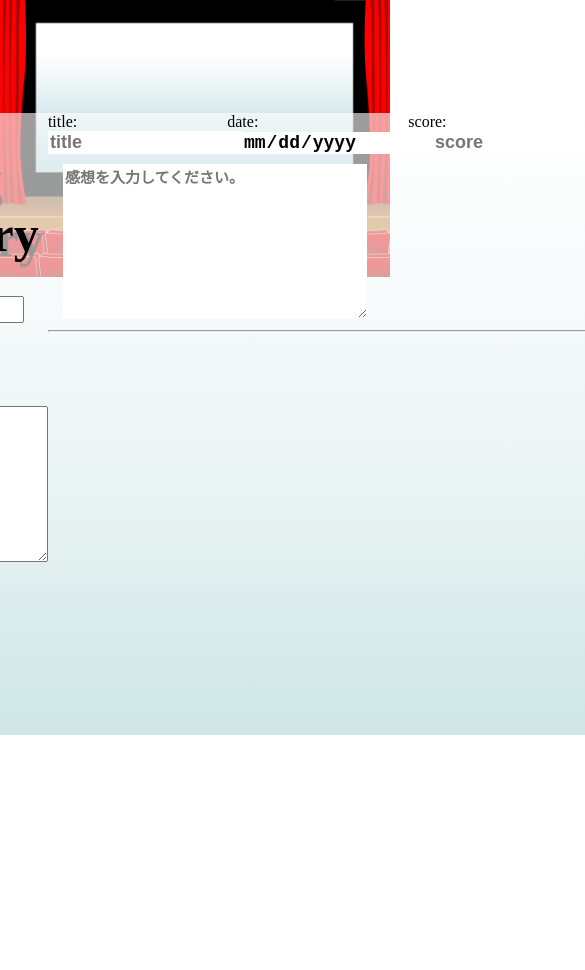
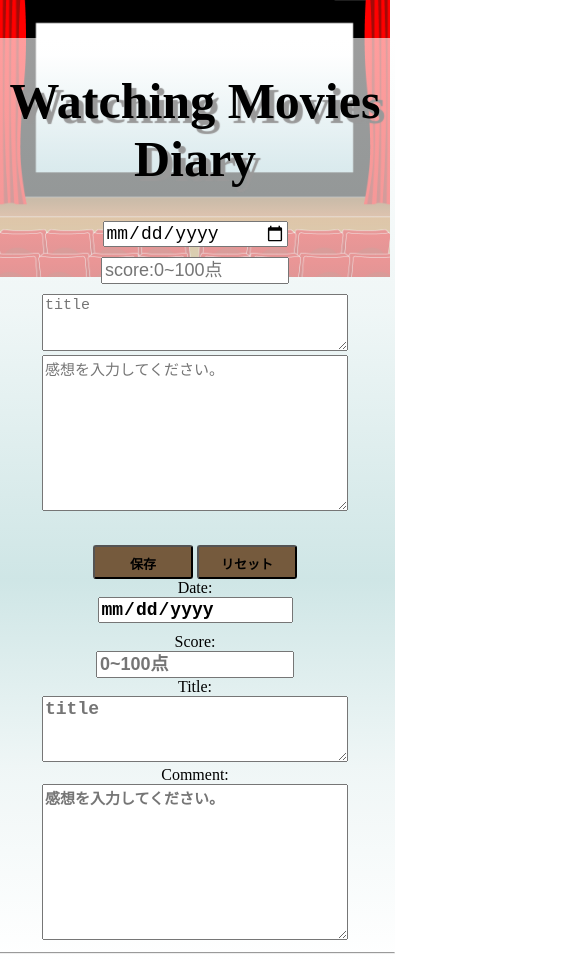
Before and after one commit to tes-inc/internship-20190204, a plain HTML site: page Tanahashi/movie/index.html in a window 390 px wide. Both pictures are taken after a click on the button "保存". Shown: the top 970 px of the page, 585 px wide, since content can reach past the window. Before the commit the page ends 844 px from the top, so only its background shows below. Drawn offline with nearby package versions, Linux system fonts and the light colour scheme.

Commit message:
レビューの修正のコミット

```diff
--- a/Tanahashi/movie/index.html
+++ b/Tanahashi/movie/index.html
@@ -4,7 +4,7 @@
   <meta charset="UTF-8">
   <meta name="viewport" content="width=device-width, initial-scale=1.0">
   <meta http-equiv="X-UA-Compatible" content="ie=edge">
-  <title>Document</title>
+  <title>Watching Movies Diary</title>
   <link rel="stylesheet" href="main.css">
   <script
  src="https://code.jquery.com/jquery-3.3.1.min.js"
@@ -15,18 +15,18 @@
   <div id="main">
    <div id="box">
     <h1>Watching Movies Diary</h1>
-    <input type="text" name="title" id="title" placeholder="title"><br>
     <input type="date" name="" id="date"><br>
-    <input type="text" name="points" id="points" placeholder="score"><br>
+    <input type="number" name="points" id="points" placeholder="score:0~100点" min="0" max="100" step="10"><br>
+    <textarea id="title" name="title" placeholder="title" cols="14" rows="3"></textarea><br>
     <textarea id="memo" placeholder="感想を入力してください。"></textarea><br>
     <button id="btnAdd" type="button">保存</button>
     <button id="btnReset" type="button">リセット</button>
    </div>
-
    <div id="history">
 
    </div>
-  </div>
+</div>
+
   <script src="index.js"></script>
  </body>
 </html>
--- a/Tanahashi/movie/index.js
+++ b/Tanahashi/movie/index.js
@@ -19,12 +19,11 @@ $(function(){
 
   let addMemo = function(ttl,date,points,memo){
     let template =
-    '<p>title:</p><p class="name">date:</p><p class="name">score:</p><p class="name">coment:</p><br>'+
-    '<input  type="text" name="title" id="title" value="%s" readonly="readonly" placeholder="title">'+
-    '<input type="date" name="" id="date" value="%s" readonly="readonly">'+
-    '<input  type="text" name="points" id="points" value="%s" placeholder="score" readonly="readonly">'+
-    '<textarea id="memo" placeholder="感想を入力してください。" readonly="readonly">%s</textarea><hr>';
-  template = template.replace('%s',ttl).replace('%s',date).replace('%s',points).replace('%s',memo);
+      '<p>Date:</p><input type="date" name="" id="date" value="%s" readonly="readonly">'+
+      '<p id="p">Score:</p><input type="number" name="points" id="points" placeholder="0~100点" min="0" max="100" value="%s" readonly="readonly"><br>'+
+      '<p>Title:</p><textarea id="title" placeholder="title" cols="14" rows="3" readonly="readonly">%s</textarea>'+
+      '<p>Comment:</p><textarea id="memo" placeholder="感想を入力してください。" readonly="readonly">%s</textarea><hr>';
+    template = template.replace('%s',date).replace('%s',points).replace('%s',ttl).replace('%s',memo);
 
     $("#history").append(template);
 
--- a/Tanahashi/movie/main.css
+++ b/Tanahashi/movie/main.css
@@ -1,5 +1,5 @@
 html, body, #main {
-  width: 100%;
+  width: auto;
   display: flex;
   justify-content: center;
 }
@@ -40,18 +40,11 @@ h1{
   border-bottom: none;/*線を消す*/
   }
 
-p{
-  display: inline;
-}
-
 template{
   background-color: white;
 }
-.name{
-  margin-left: 150px;
-}
 
-textarea{
+#memo{
   width: 300px;
   height: 150px;
   font-size: 15px;
@@ -62,26 +55,32 @@ input{
   margin-bottom: 10px;
 }
 
-#date{
-  width: 150px;
+#box #date{
+  width: 180px;
 }
 
-#points{
-  width: 100px;
+#box #points{
+  width: 180px;
 }
+
 #title{
-  width: 250px;
+  width: 300px;
+  font-size: 15px;
 }
 
 #box{
   margin-top: 105px;
   height: 100%;
   text-align: center;
-  padding-left: 50px;
   width: 400px;
   background: linear-gradient(rgba(255, 255, 255, 0.616),rgba(230, 241, 241, 0.616),rgba(190, 221, 221, 0.74));
 
 }
+
+p{
+  display: inline;
+}
+
 #history{
   height: 100%;
   margin-top: 105px;
@@ -90,17 +89,82 @@ input{
   background: linear-gradient(rgba(255, 255, 255, 0.616),rgba(230, 241, 241, 0.616),rgba(190, 221, 221, 0.74));
 }
 #history #memo{
-  border: none;
-  margin-left: 15px;
   font-weight: bold;
+}
+
+#history #title{
+  font-size: 18px;
+  font-weight: bold;
+}
+
+#history #p{
+  margin-left: 138px;
 }
 #history input{
   font-size: 18px;
   width: 190px;
-  border: none;
   font-weight: bold;
 }
 
 *:focus {
   outline: none;
 }
+
+/*1200px以下*/
+@media screen and (max-width: 1200px){
+
+  #main{
+    width: auto;
+    display: flex;
+    align-items: center;
+  }
+
+  #history{
+    text-align: center;
+    margin-top: 125px;
+    padding: 0;
+    width: 400px;
+    background: linear-gradient(rgba(255, 255, 255, 0.616),rgba(230, 241, 241, 0.616),rgba(190, 221, 221, 0.74));
+  }
+
+  #box{
+    margin-top: 125px;
+  }
+  p{
+    display: block;
+    margin: 0;
+  }
+  #history #points,#history #memo,#history #p{
+    margin: 0;
+  }
+}
+
+/*768px以下*/
+@media screen and (max-width: 768px){
+
+  #main{
+    width: auto;
+    display: flex;
+    flex-direction: column;
+    align-items: center;
+  }
+
+  #history{
+    text-align: center;
+    margin: 0;
+    padding: 0;
+    width: 400px;
+    background: linear-gradient(rgba(190, 221, 221, 0.74),rgba(230, 241, 241, 0.616),rgba(255, 255, 255, 0.616));
+  }
+
+  #box{
+    margin-top: 30px;
+  }
+  p{
+    display: block;
+    margin: 0;
+  }
+  #history #points,#history #memo,#history #p{
+    margin: 0;
+  }
+}
```
Lines whose indentation alone changed are shown as unchanged.
